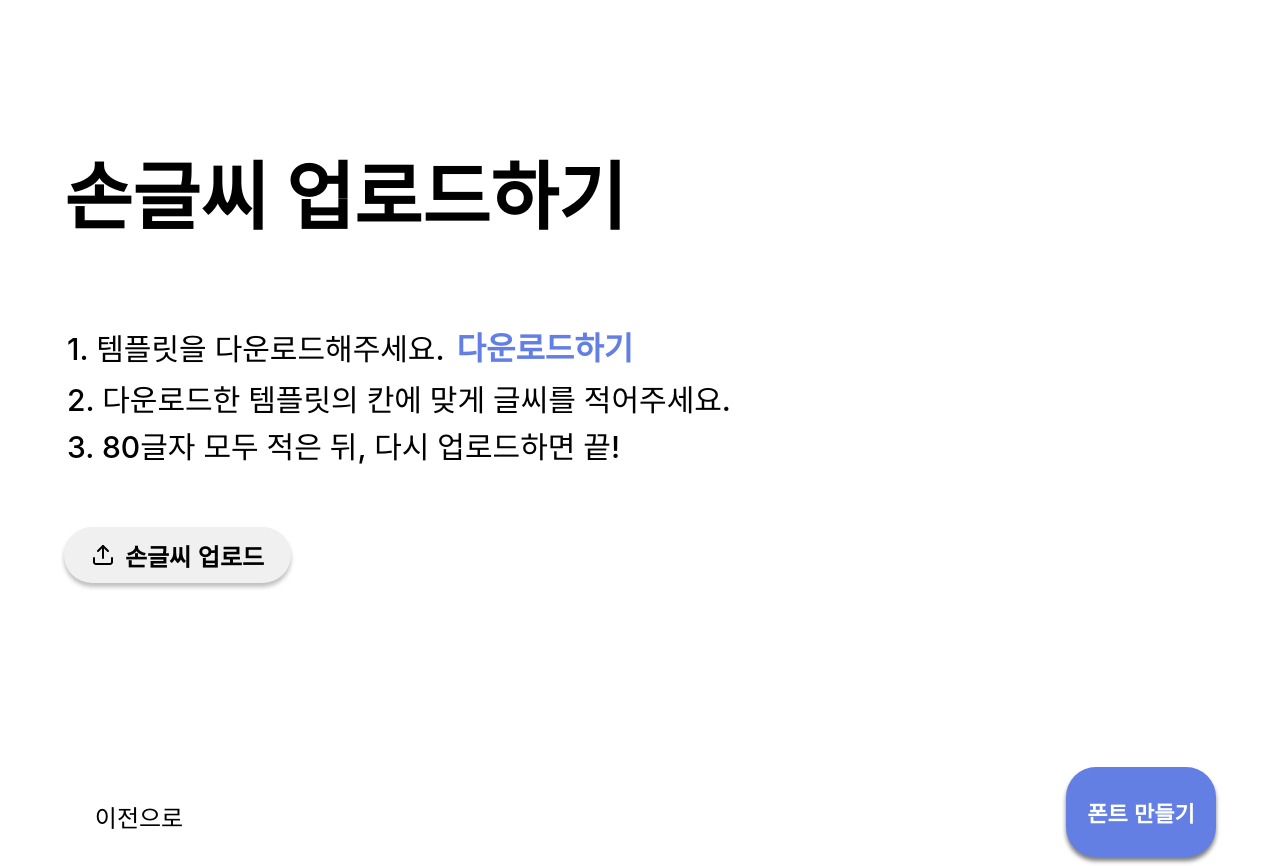
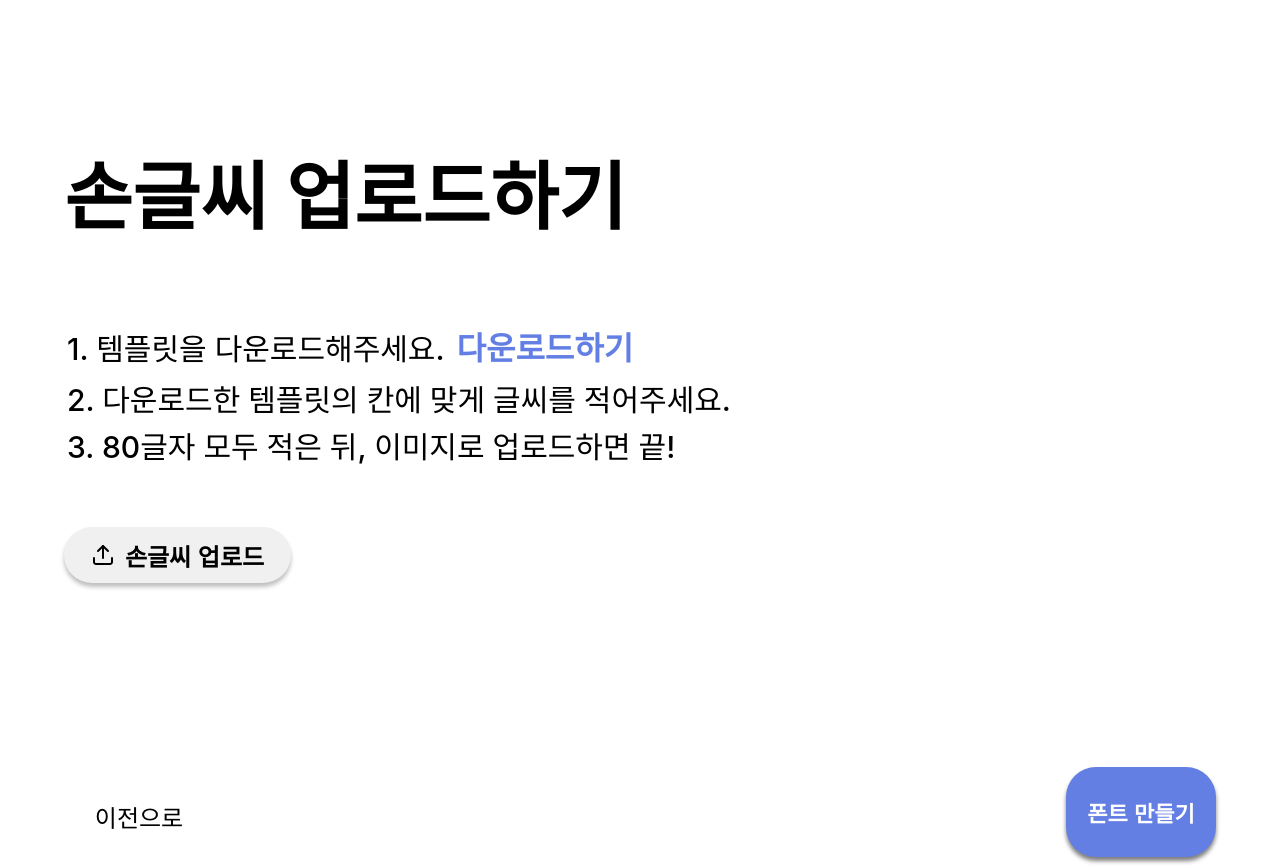
Before and after one commit to yyongjae/Own-My-Geul, a React (Create React App) app in the folder omg-react-app/: page /main in a window 1280 px wide. Built offline with nearby package versions, Linux system fonts and the light colour scheme.

Commit message:
fix: 문구 수정

```diff
--- a/omg-react-app/src/pages/Main.jsx
+++ b/omg-react-app/src/pages/Main.jsx
@@ -60,7 +60,7 @@ const Main = () => {
                 <div style={{display:"inline-block"}}>1. 템플릿을 다운로드해주세요. </div>
                 <DownloadButton handleDownload={downloadTemplate} content="다운로드하기"></DownloadButton>
                 <div>2. 다운로드한 템플릿의 칸에 맞게 글씨를 적어주세요.</div>
-                <div>3. 80글자 모두 적은 뒤, 다시 업로드하면 끝!</div>
+                <div>3. 80글자 모두 적은 뒤, 이미지로 업로드하면 끝!</div>
             </div>
 
             <div>
```
